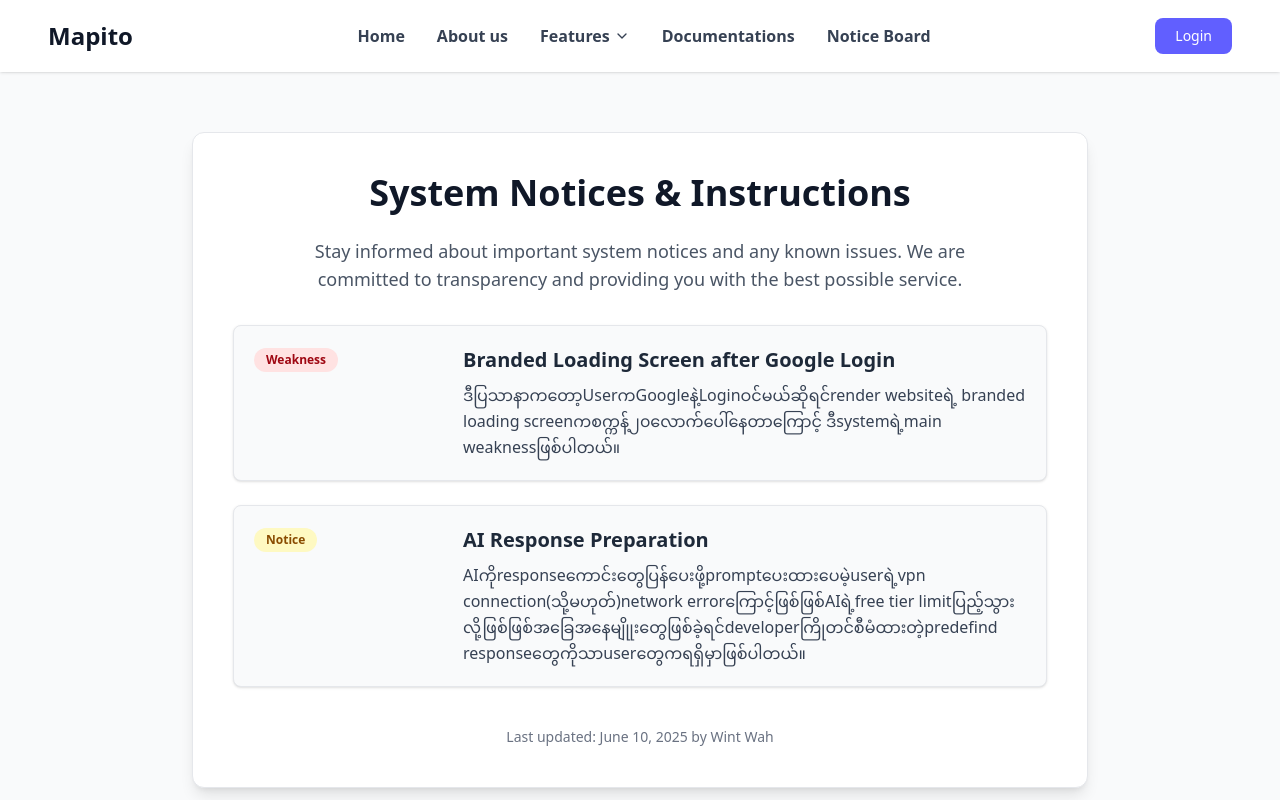
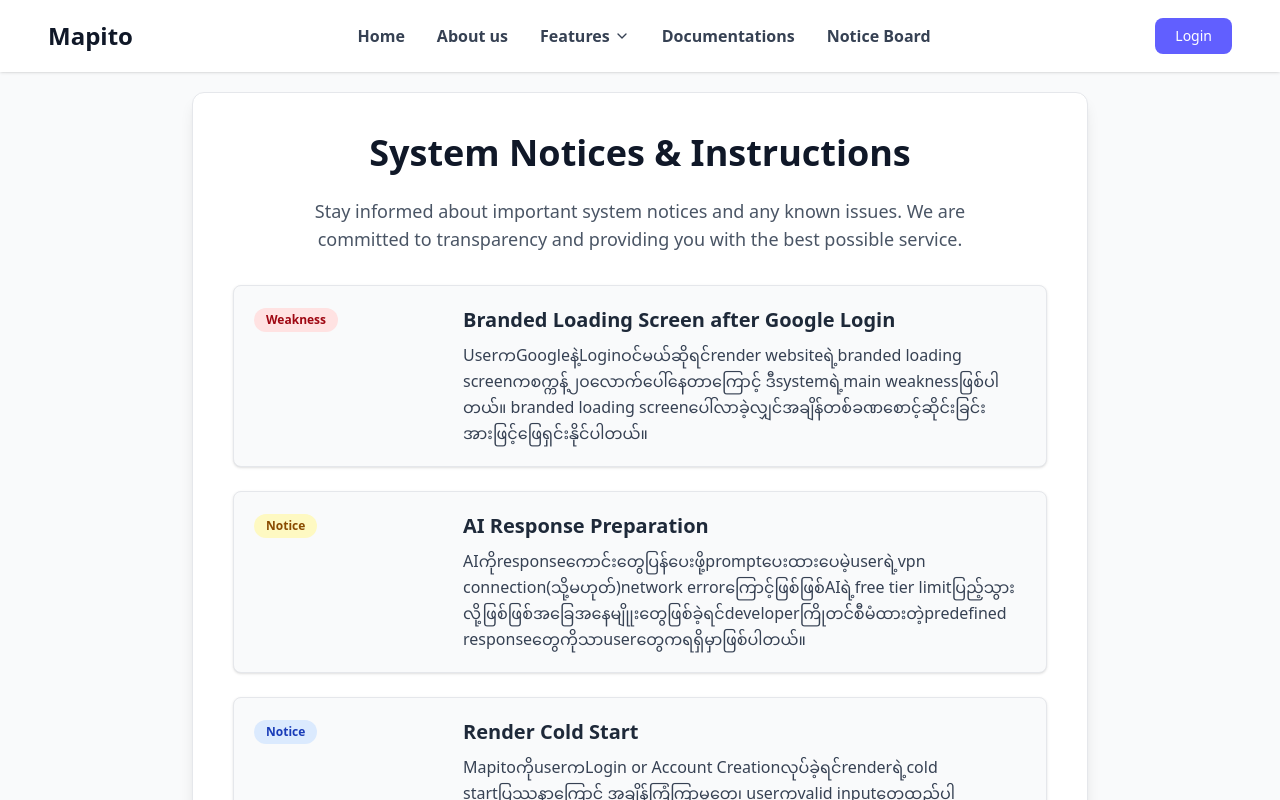
Before and after one commit to wintwah243/Mapito, a React (Vite) app in the folder mapito/: page /notice in a window 1280 px wide. Shown: the top 800 px of the page. Built offline with nearby package versions, Linux system fonts and the light colour scheme.

Commit message:
add new system notice

```diff
--- a/mapito/src/components/News.jsx
+++ b/mapito/src/components/News.jsx
@@ -7,15 +7,22 @@ export default function News() {
             id: 1,
             type: 'System Weakness',
             title: 'Branded Loading Screen after Google Login',
-            description: 'ဒီပြသာနာကတော့UserကGoogleနဲ့Loginဝင်မယ်ဆိုရင်render websiteရဲ့ branded loading screenကစက္ကန့်၂၀လောက်ပေါ်နေတာကြောင့် ဒီsystemရဲ့main weaknessဖြစ်ပါတယ်။',
+            description: 'UserကGoogleနဲ့Loginဝင်မယ်ဆိုရင်render websiteရဲ့branded loading screenကစက္ကန့်၂၀လောက်ပေါ်နေတာကြောင့် ဒီsystemရဲ့main weaknessဖြစ်ပါတယ်။ branded loading screenပေါ်လာခဲ့လျှင်အချိန်တစ်ခဏစောင့်ဆိုင်းခြင်းအားဖြင့်ဖြေရှင်းနိုင်ပါတယ်။',
             severity: 'High'
         },
         {
             id: 2,
             type: 'Notice',
             title: 'AI Response Preparation',
-            description: 'AIကိုresponseကောင်းတွေပြန်ပေးဖို့promptပေးထားပေမဲ့userရဲ့vpn connection(သို့မဟုတ်)network errorကြောင့်ဖြစ်ဖြစ်AIရဲ့free tier limitပြည့်သွားလို့ဖြစ်ဖြစ်အခြေအနေမျိုုးတွေဖြစ်ခဲ့ရင်developerကြိုတင်စီမံထားတဲ့predefind responseတွေကိုသာuserတွေကရရှိမှာဖြစ်ပါတယ်။',
+            description: 'AIကိုresponseကောင်းတွေပြန်ပေးဖို့promptပေးထားပေမဲ့userရဲ့vpn connection(သို့မဟုတ်)network errorကြောင့်ဖြစ်ဖြစ်AIရဲ့free tier limitပြည့်သွားလို့ဖြစ်ဖြစ်အခြေအနေမျိုုးတွေဖြစ်ခဲ့ရင်developerကြိုတင်စီမံထားတဲ့predefined responseတွေကိုသာuserတွေကရရှိမှာဖြစ်ပါတယ်။',
             severity: 'Medium'
+        },
+        {
+            id: 3,
+            type: 'System Info',
+            title: 'Render Cold Start',
+            description: 'MapitoကိုuserကLogin or Account Creationလုပ်ခဲ့ရင်renderရဲ့cold startပြဿနာကြောင့် အချိန်ကြံ့ကြာမှုတွေ၊ userကvalid inputတွေထည့်ပါသော်လည်းlogin failedကိုကြုံတွေ့ရနိုင်ပါတယ်။ ဒါကြောင့်အချိန်အနည်းငယ်စောင့်ဆိုင်းခြင်း သိူ့မဟူတ် Google Loginကိုအသုံးပြုဖို့recommendလုပ်ပါတယ်။ ',
+            severity: 'Low'
         },
     ];
 
```
